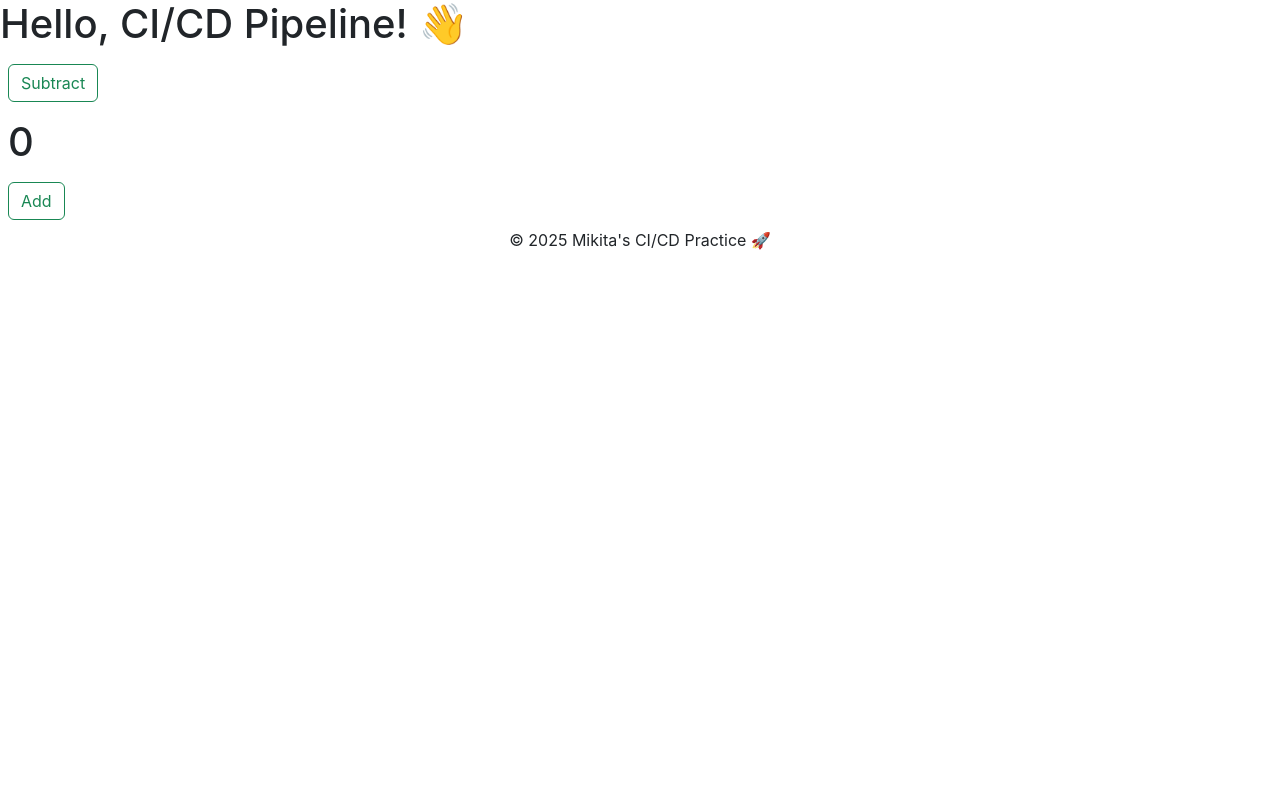
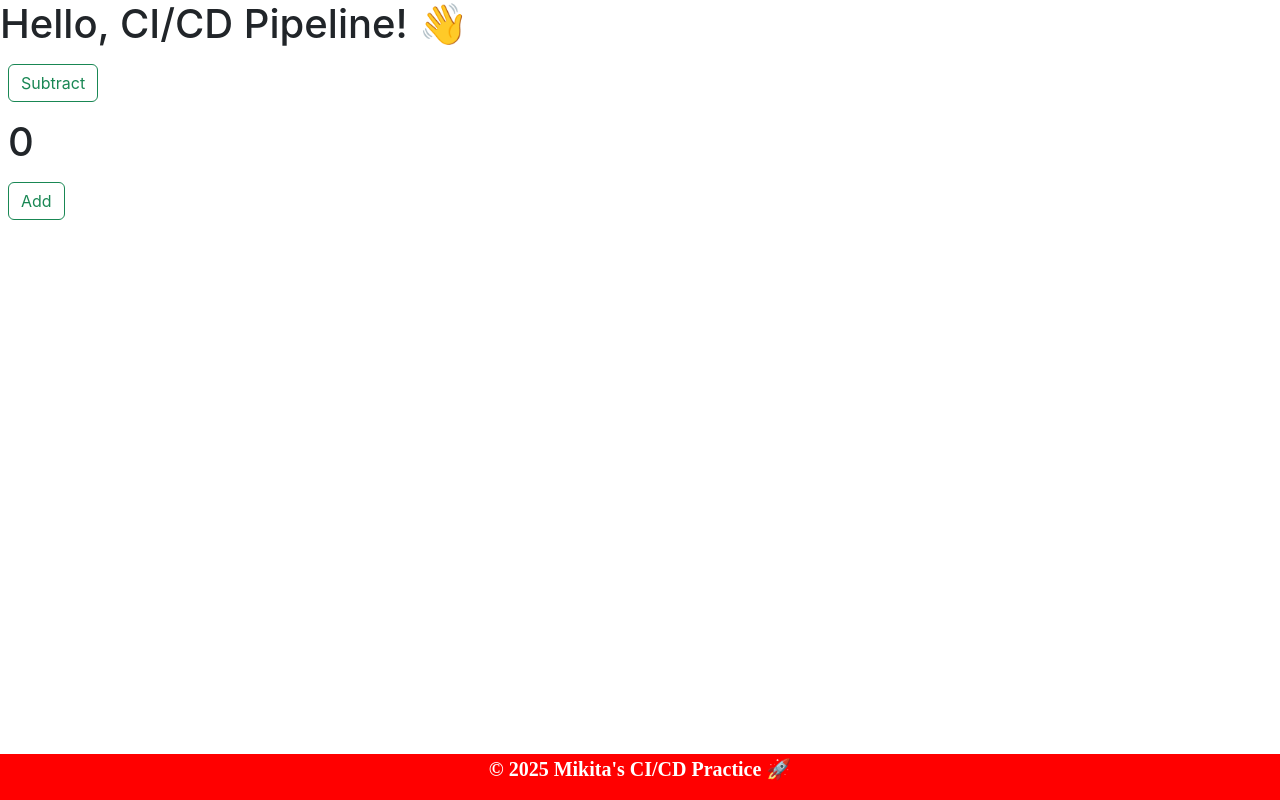
Before and after one commit to Mikita1012/ci-cd-practice, a React (Create React App) app: page / in a window 1280 px wide. Built offline with nearby package versions, Linux system fonts and the light colour scheme.

Commit message:
Changed the position of footer to bottom of the page

```diff
--- a/src/Footer.js
+++ b/src/Footer.js
@@ -1,12 +1,22 @@
-import React from 'react'
+import React from "react";
 
 // FOOTER ELEMENT
 function Footer() {
+  const footerStyle = {
+    position: "fixed",
+    left: 0,
+    bottom: 0,
+    width: "100%",
+    backgroundColor: "red",
+    color: "white",
+    textAlign: "center",
+  };
+
   return (
-    <footer className='text-center mt-20'>
-        <p>© 2025 Mikita's CI/CD Practice 🚀</p>
+    <footer className="text-center mt-20" style={footerStyle}>
+      <p style={{fontFamily: "cursive", fontWeight: "bolder", fontSize: "20px"}}>© 2025 Mikita's CI/CD Practice 🚀</p>
     </footer>
-  )
+  );
 }
 
-export default Footer
+export default Footer;
```
